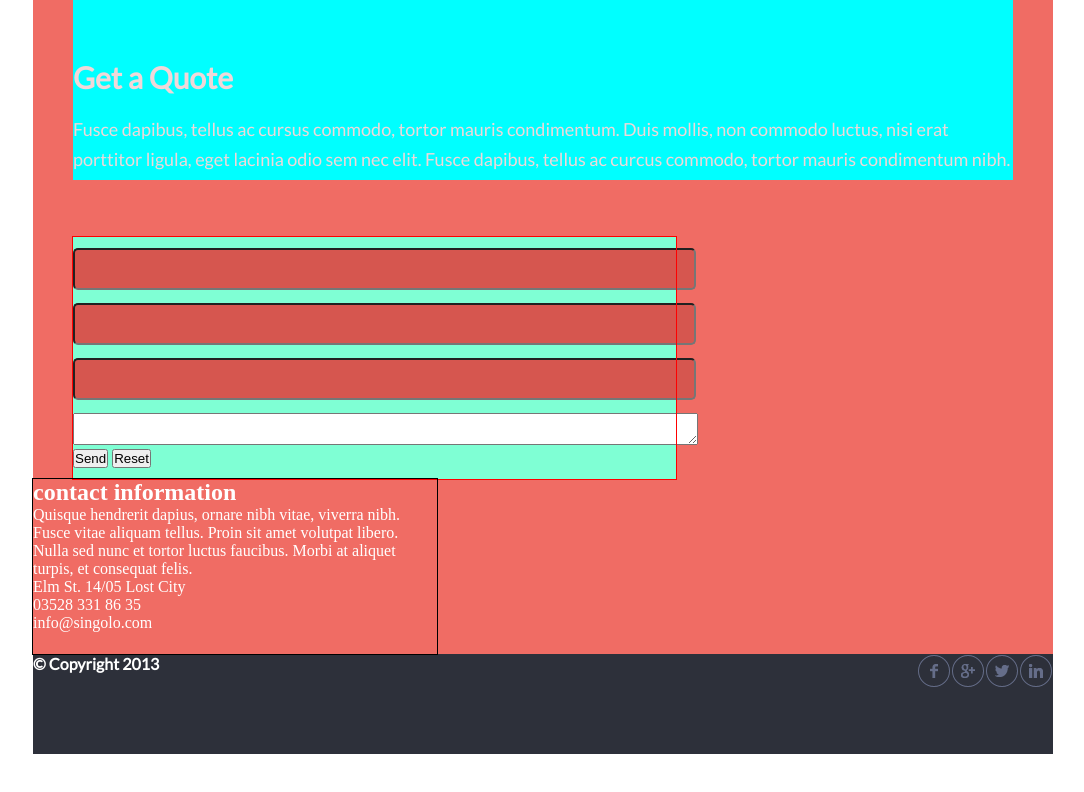
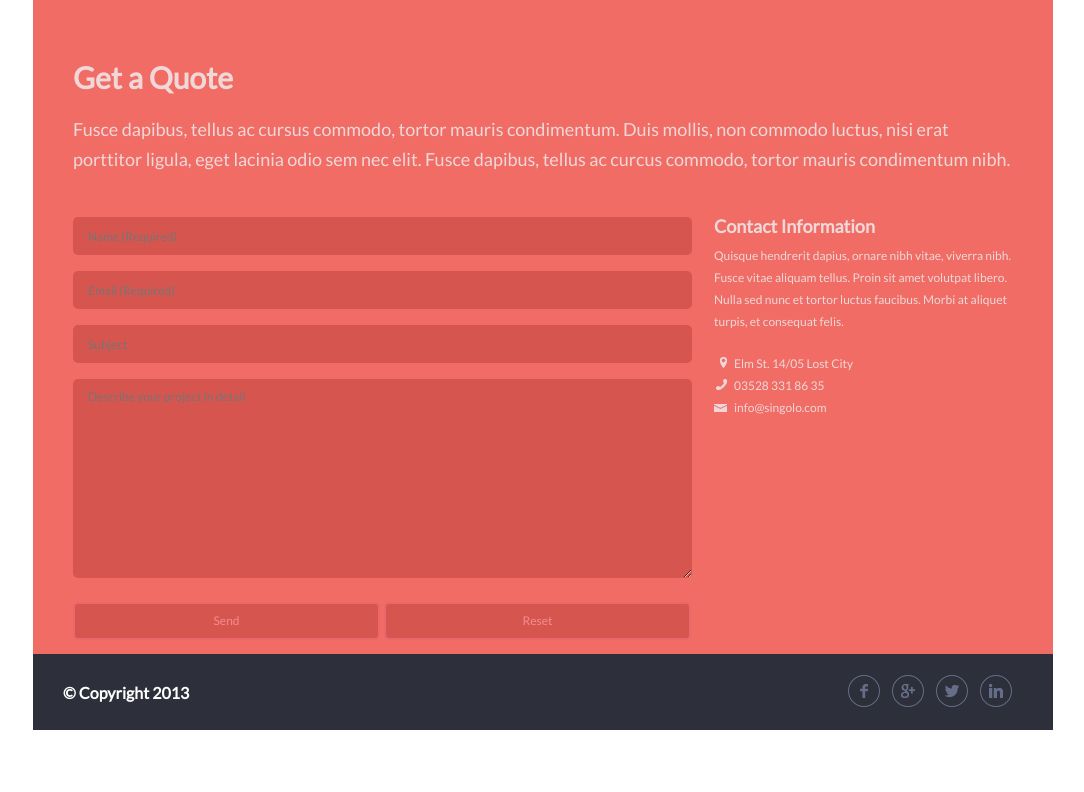
Before and after one commit to SergeyShapkarin/singolo, a plain HTML site: page singolo3.html in a window 1280 px wide. Shown: the whole page, without its empty margins (97-1181 px from the left). Drawn offline with Linux system fonts and the light colour scheme.

Commit message:
fix: singolo3.html

```diff
--- a/assets/css/singolo3.css
+++ b/assets/css/singolo3.css
@@ -7,8 +7,6 @@
   margin: 0 auto;
   max-width: 1020px;
   width: 100vw;
-
-  /*padding: 0 30px;*/
 }
 
 /*-------------INFORMATION-------------*/
@@ -24,7 +22,6 @@
   width: 100%;
   height: 180px;
   margin: 0 40px;
-  background-color: aqua;
 }
 
 .contact-information__title h1 {
@@ -49,57 +46,122 @@
   text-align: left;
 }
 
-
-
-
-
-
-
-
-
-
-
-
-
-
 .contact-information__form {
-  margin: 35px 0 0 40px;
-  width: 603px;
-  display: flex;
-  align-items: center;
-  background-color: aquamarine;
-  outline: 1px solid red;
+  margin: 30px 0 0 40px;
+  width: 619px;
+  height: 430px;
 }
 
-
-
 .input_item {
-  width: 619px;
+  width: 604px;
   height: 38px;
   border-radius: 5px;
-  margin-bottom: 13px;
+  margin-bottom: 16px;
   background-color: #d6564f;
+  border: none;
+  font-size: 12px;
+  line-height: 22px;
+  color: #f48c8f;
+  font-family: "Lato";
+  font-weight: 400;
+  text-align: left;
+  padding-left: 15px;
 }
 
+.textarea_item {
+  width: 604px;
+  height: 192px;
+  border-radius: 5px;
+  margin-bottom: 20px;
+  position: relative;
+  background-color: #d6564f;
+  border: none;
+  font-size: 12px;
+  line-height: 22px;
+  color: #f48c8f;
+  font-family: "Lato";
+  font-weight: 400;
+  text-align: left;
+  padding-left: 15px;
+  padding-top: 7px;
+}
 
-
-.contact-information__form textarea {
-  width: 100%;
+.button_item {
+  width: 307px;
+  height: 38px;
+  border-radius: 5px;
+  margin-bottom: 10px;
+  margin-right: 0px;
+  justify-content: space-between;
+  background-color: #d6564f;
+  border: 2px solid #ea676b;
+  font-size: 12px;
+  line-height: 22px;
+  color: #f48c8f;
+  font-family: "Lato";
+  font-weight: 400;
+  text-align: center;
 }
 
 .contact-information__information {
-  width: 39.6%;
-
-  outline: 1px solid black;
+  margin: 30px 0 0 0;
+  width: 30%;
+  height: 430px;
+  padding-left: 22px;
 }
 
+.contact-information__information ul {
+  list-style-type: none;
+  width: 300px;
+  height: 175px;
+  font-size: 12px;
+  line-height: 22px;
+  color: #f0d8d9;
+  font-family: "Lato";
+  font-weight: 400;
+  text-align: left;
+  padding-left: 20px;
+}
 
+.contact-information__information h2 {
+  font-size: 18px;
+  line-height: 18px;
+  color: #f0d8d9;
+  font-family: "Lato";
+  font-weight: 900;
+  text-align: left;
+  text-transform: capitalize;
+  margin-bottom: 10px;
+}
+
+.contact-information__information p {
+  width: 300px;
+  height: 108px;
+  font-size: 12px;
+  line-height: 22px;
+  color: #f0d8d9;
+  font-family: "Lato";
+  font-weight: 400;
+  text-align: left;
+}
+
+.city {
+  list-style-image: url(./../../assets/singolo3/images/information/png/location.png)
+}
+
+.telefone {
+  list-style-image: url(./../../assets/singolo3/images/information/png/phone.png)
+}
+
+.email {
+  list-style-image: url(./../../assets/singolo3/images/information/png/mail.png)
+}
 
 
 /*-------------FOOTER-------------*/
 .footer {
   background-color: #2d303a;
-  height: 100px;;
+  height: 76px;;
   display: flex;
   align-items: center;
   justify-content: space-between;
@@ -112,18 +174,32 @@
 .footer__copyright {
   height: inherit;
   width: auto;;
-  display: inline-flex;
+  display: flex;
+  align-items: center;
+  margin-left: 30px;
 }
 
 .footer__social {
   height: inherit;
   width: auto;
-  display: inline-flex;
+  display: flex;
+  align-items: center;
+  margin-right: 30px;
 }
 
+.footer__social__linkedin {
+  margin-right: 10px;
+}
 
+.footer__social__twitter {
+  margin-right: 10px;
+}
 
+.footer__social__google {
+  margin-right: 10px;
+}
 
-
-
+.footer__social__facebook {
+  margin-right: 10px;
+}
 /*-------------GARBAGE-------------*/
--- a/singolo3.html
+++ b/singolo3.html
@@ -16,32 +16,34 @@
       <div class="contact-information__form">
         <form action="post">
           <fieldsset>
-            <input class="contact-information__form__name input_item" type="text">
-            <input class="contact-information__form__email input_item" type="text">
-            <input class="contact-information__form__subject input_item" type="text">
-            <textarea></textarea>
-            <input type="submit" id="send" value="Send">
-            <input type="reset" id="reset" value="Reset">
+            <input class="contact-information__form__name input_item" type="text" placeholder="Name (Required)">
+            <input class="contact-information__form__email input_item" type="text" placeholder="Email (Required)">
+            <input class="contact-information__form__subject input_item" type="text" placeholder="Subject">
+            <textarea class="contact-information__form__subject textarea_item" placeholder="Describe your project in detail"></textarea>
+            <input class="contact-information__form__subject button_item" type="submit" id="send" value="Send">
+            <input class="contact-information__form__subject button_item" type="reset" id="reset" value="Reset">
           </fieldsset>
         </form>
       </div>
+
       <div class="contact-information__information">
         <h2>contact information</h2>
         <p>Quisque hendrerit dapius, ornare nibh vitae, viverra nibh. Fusce vitae aliquam tellus. Proin sit amet volutpat libero. Nulla sed nunc et tortor luctus faucibus. Morbi at aliquet turpis, et consequat felis.</p>
         <ul>
-          <li>
+          <li class="city">
             Elm St. 14/05 Lost City
           </li>
-          <li>
+          <li class="telefone">
             03528 331 86 35
           </li>
-          <li>
+          <li class="email">
             info@singolo.com
           </li>
         </ul>
       </div>
     </div>
   </main>
+
 
   <footer>
     <div class="wrap footer">
@@ -75,5 +77,6 @@
 
     </div>
   </footer>
+
 </body>
 </html>
```
Also changed, not shown: assets/singolo3/images/information/png/location.png (added), assets/singolo3/images/information/png/mail.png (added), assets/singolo3/images/information/png/phone.png (added).
